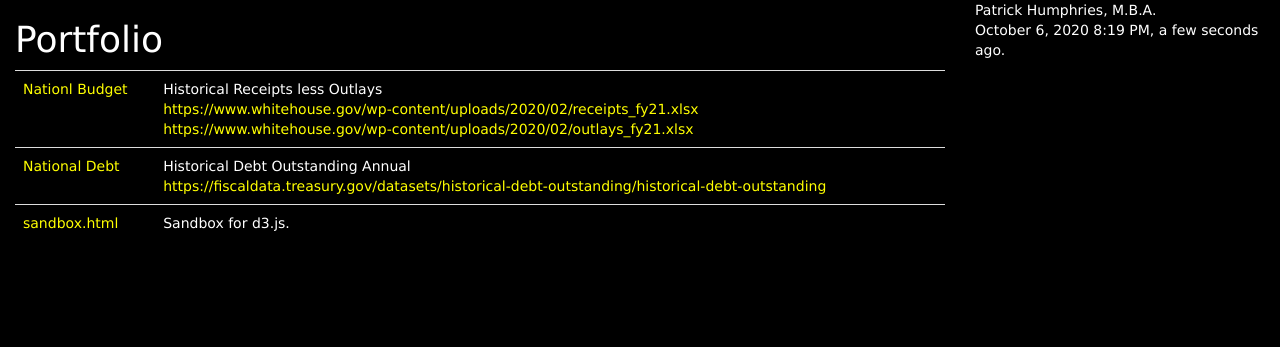
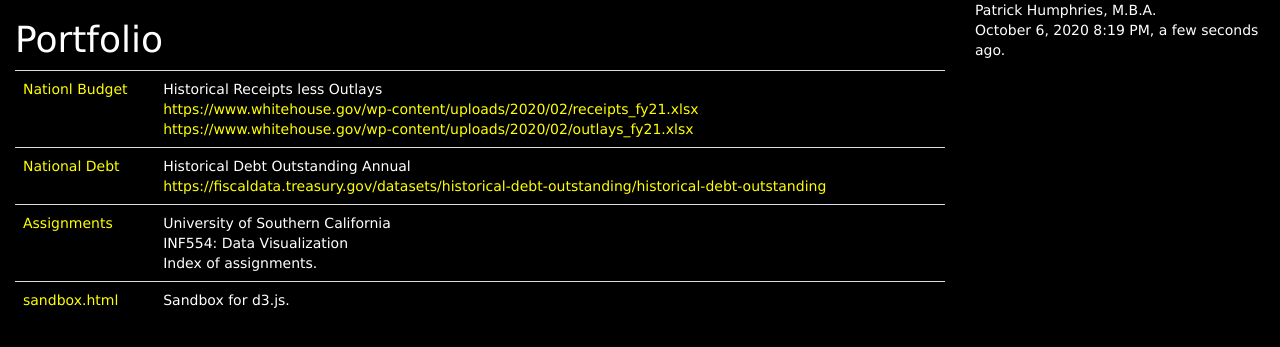
Before and after one commit to phumphri/portfolio, a Flask app: page / in a window 1280 px wide. Shown: the top 347 px of the page. Run offline with Flask 2, Linux system fonts and the light colour scheme; some libraries are stand-ins or nearby versions.

Commit message:
Added USC.

```diff
--- a/templates/index.html
+++ b/templates/index.html
@@ -73,6 +73,16 @@
                     </tr>
                     <tr>
                         <td>
+                            <a href="https://humphries-portfolio.herokuapp.com/inf554/index" target="_blank">Assignments</a>
+                        </td>
+                        <td>
+                            University of Southern California</br>
+                            INF554:  Data Visualization</br>
+                            Index of assignments.
+                        </td>
+                    </tr>
+                    <tr>
+                        <td>
                             <a href="./sandbox" target="_blank">sandbox.html</a>
                         </td>
                         <td>
```
Also changed, not shown: app.py (line endings or trailing spaces).
